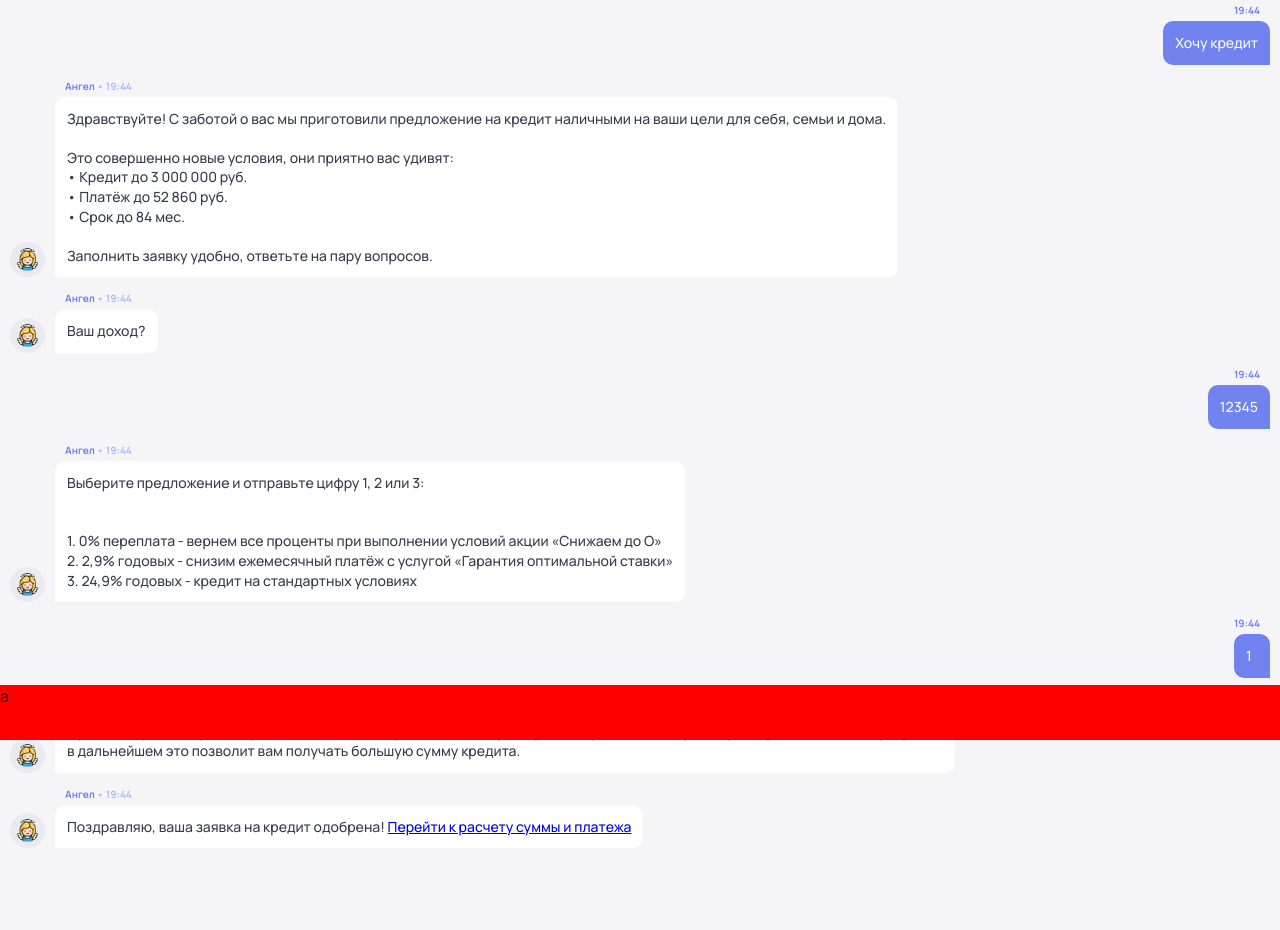
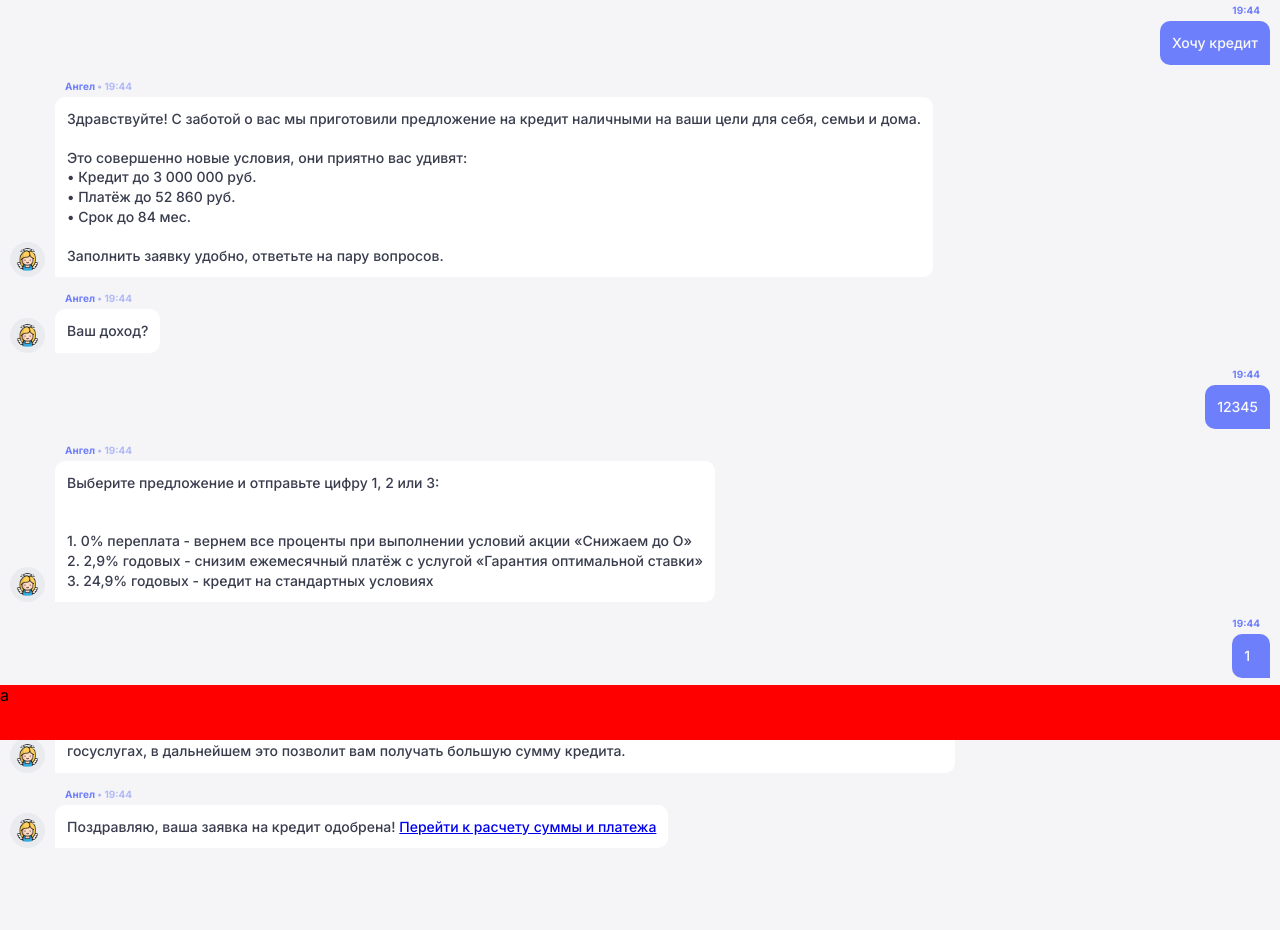
Before and after one commit to hjkta/hjkta.github.io, a website: page src/index.html in a window 1280 px wide. Shown: the part 60-990 px from the top of the page. Drawn offline with Linux system fonts and the light colour scheme.

Commit message:
font update

```diff
--- a/src/index.html
+++ b/src/index.html
@@ -5,10 +5,8 @@
 		<meta http-equiv="X-UA-Compatible" content="IE=edge" />
 		<meta name="viewport" content="width=device-width, initial-scale=1.0" />
 		<link rel="stylesheet" href="style.css" />
-		<link rel="preconnect" href="https://fonts.googleapis.com" />
-		<link rel="preconnect" href="https://fonts.gstatic.com" crossorigin />
 		<link
-			href="https://fonts.googleapis.com/css2?family=Manrope:wght@400;500;700&display=swap"
+			href="https://fonts.googleapis.com/css2?family=Inter:wght@400;500;600;700&display=swap"
 			rel="stylesheet"
 		/>
 		<title>Хочешь — Делай (Чат)</title>
--- a/src/style.css
+++ b/src/style.css
@@ -1,6 +1,6 @@
 :root {
-	--color-purple: rgba(113, 131, 238, 1);
-	--color-purple-opacity: rgba(113, 131, 238, 0.5);
+	--color-purple: rgb(110, 127, 252);
+	--color-purple-opacity: rgba(110, 127, 252, 0.5);
 	--color-background: #f5f5f7;
 	--color-text-dark: #383c4c;
 	--color-text-light: #fff;
@@ -19,7 +19,7 @@
 
 body {
 	background-color: var(--color-background);
-	font-family: Manrope;
+	font-family: Inter;
 	margin: 0;
 	min-height: 100vh;
 }
```
